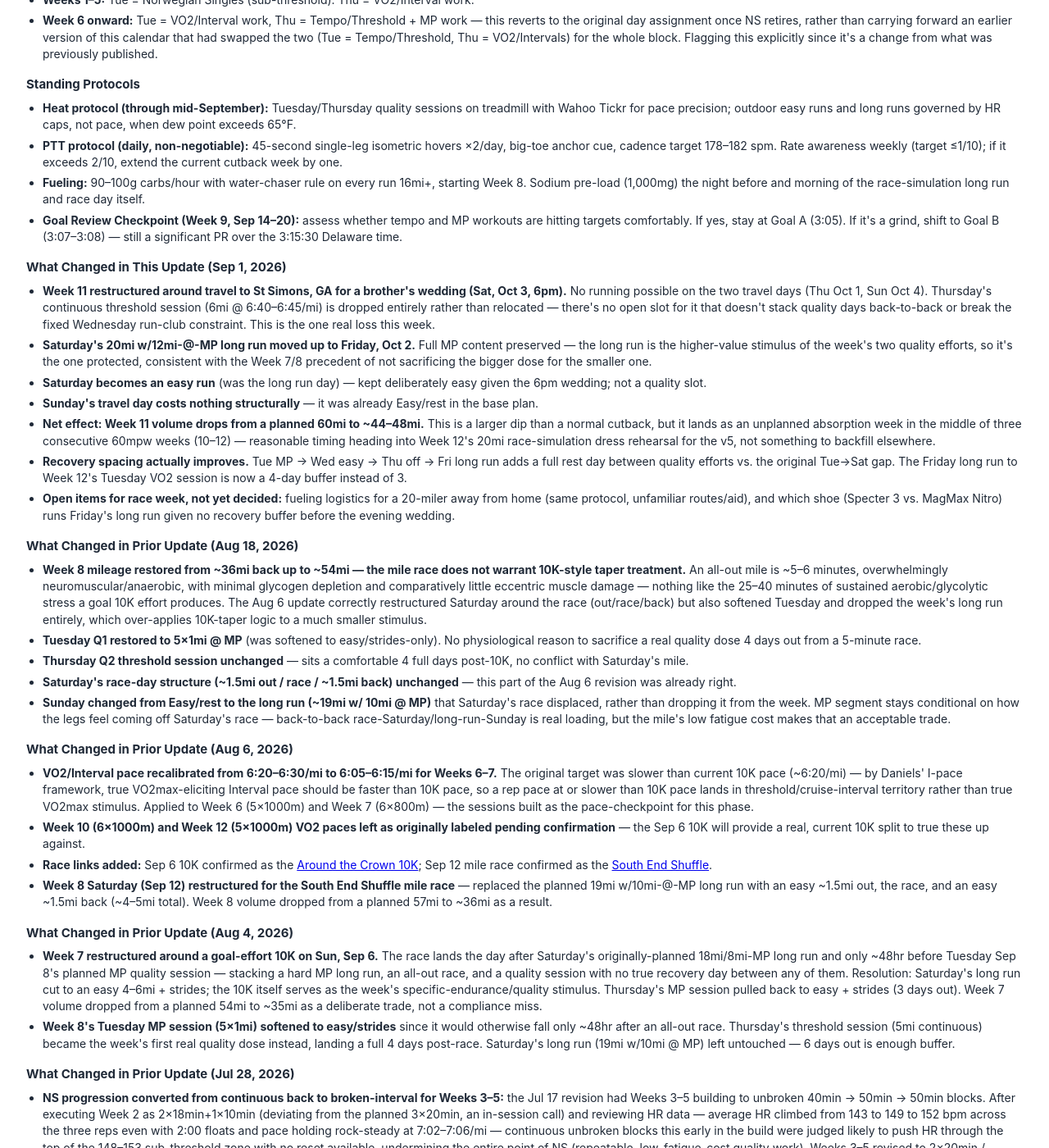
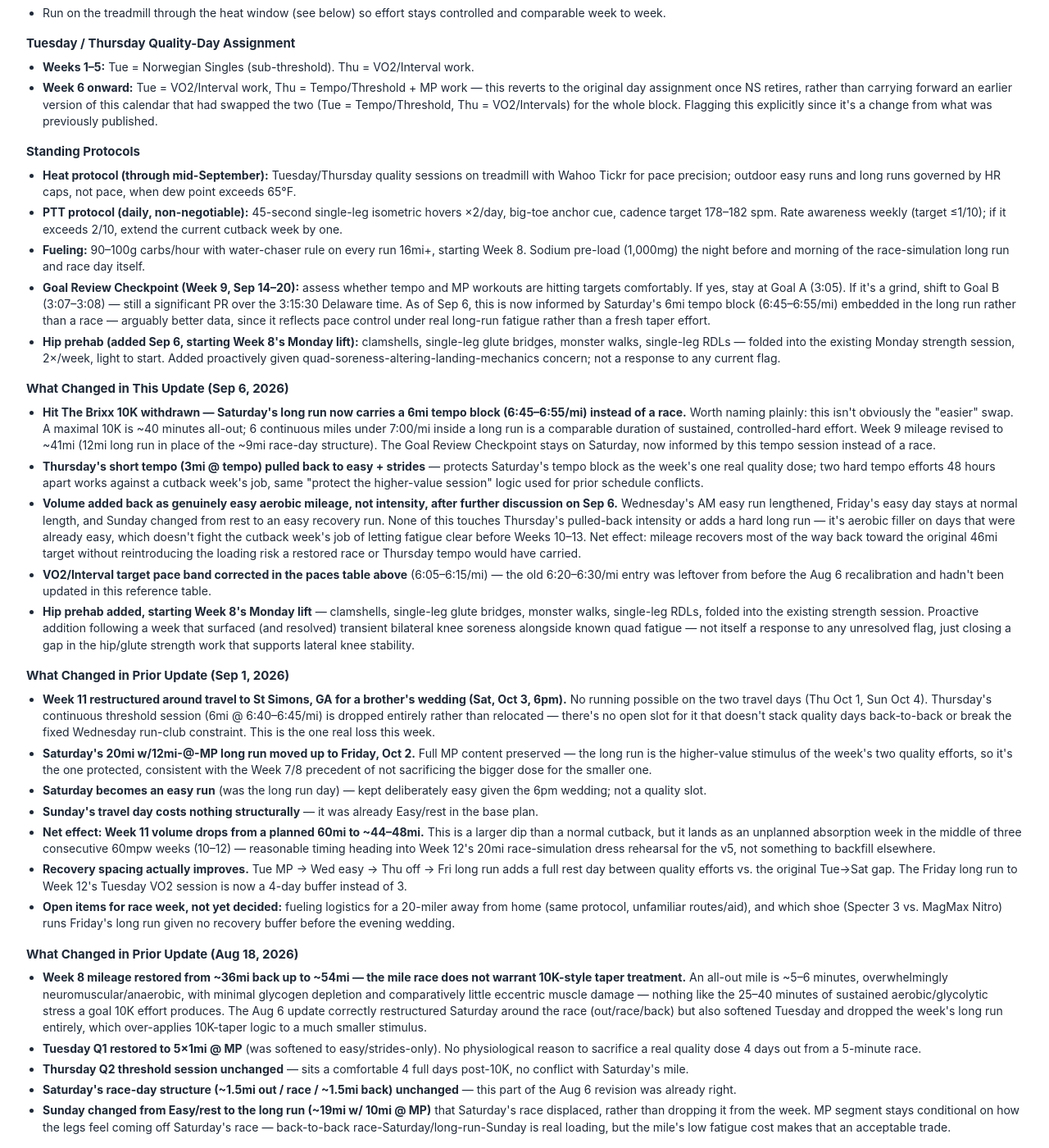
Before and after one commit to dnorton/dnorton, a Jekyll site: the page charlotte-marathon/calendar.html, which Jekyll copies as it is, in a window 1280 px wide and 1400 px high, scrolled down 2377 px. Shown: the whole window at 82% size. Built offline with Jekyll 4.4.1, drawn with Linux system fonts in a browser that asks for light colours; some of the changed text lies outside the part shown.

Commit message:
Update Charlotte Marathon calendar for week 9 tempo swap
Withdraws Hit The Brixx 10K; week 9's Saturday long run now carries a
6mi tempo block (6:45-6:55/mi) instead of a race. Thursday's short
tempo is pulled back to easy to protect that as the week's one hard
dose, and easy-day volume is added back on Wed/Fri/Sun. Also corrects
a stale VO2/Interval pace entry in the reference table and adds hip
prehab work to the Monday strength session.

Co-Authored-By: Claude Sonnet 5 <noreply@anthropic.com>
Claude-Session: https://claude.ai/code/session_0172EdrxhAsmintkiV55cink

```diff
--- a/charlotte-marathon/calendar.html
+++ b/charlotte-marathon/calendar.html
@@ -244,7 +244,7 @@
 <body>
 
 <h1>Charlotte Marathon 2026 — Training Calendar</h1>
-<p class="subtitle">Novant Health Charlotte Marathon · Saturday, November 14, 2026 · 17-week block from a July 20 start (post-vacation) · Updated Sep 1, 2026</p>
+<p class="subtitle">Novant Health Charlotte Marathon · Saturday, November 14, 2026 · 17-week block from a July 20 start (post-vacation) · Updated Sep 6, 2026</p>
 
 <div class="summary-cards">
   <div class="card"><div class="label">Race Day</div><div class="value">Nov 14, 2026</div></div>
@@ -375,14 +375,14 @@
 </tr>
 
 <tr class="cutback">
-  <td class="wk">9</td><td class="dates">Sep 14–20</td><td class="phase">Cutback 2</td><td class="mileage">46</td>
+  <td class="wk">9</td><td class="dates">Sep 14–20</td><td class="phase">Cutback 2</td><td class="mileage">~41<span class="revised-flag">revised</span></td>
   <td>Strength (no run)</td>
   <td>Easy + strides</td>
-  <td>AM Easy + PM Run Club</td>
-  <td>Tempo (short): 3mi @ tempo</td>
-  <td>Easy recovery</td>
-  <td>14mi easy<br><span class="goal-flag">GOAL REVIEW CHECKPOINT</span></td>
-  <td>Easy / rest</td>
+  <td>AM Easy (extended) + PM Run Club<span class="was-note">AM easy lengthened — aerobic volume added back without touching intensity</span></td>
+  <td>Easy + strides<span class="was-note">was Tempo (short): 3mi @ tempo — pulled back to protect Saturday's tempo long run as the week's one hard dose</span></td>
+  <td>Easy recovery, normal length</td>
+  <td>12mi: 3mi easy + <span class="mp-tag">TEMPO</span> 6mi @ 6:45–6:55/mi + 3mi easy<span class="was-note">was Hit The Brixx 10K (withdrawn) — replaced with a tempo block embedded in the long run instead of racing</span><br><span class="goal-flag">GOAL REVIEW CHECKPOINT</span></td>
+  <td>Easy recovery run</td>
 </tr>
 
 <tr class="specific">
@@ -485,7 +485,7 @@
     <div><span class="k">Marathon Pace (Goal A):</span> 7:00/mi</div>
     <div><span class="k">Marathon Pace (Goal B):</span> 7:03/mi</div>
     <div><span class="k">Tempo:</span> 6:40–6:45/mi</div>
-    <div><span class="k">Intervals / VO2:</span> 6:20–6:30/mi</div>
+    <div><span class="k">Intervals / VO2:</span> 6:05–6:15/mi</div>
     <div><span class="k">Norwegian Singles (sub-threshold):</span> 7:05–7:15/mi, HR 148–153</div>
     <div><span class="k">Threshold (Z4):</span> 158–165 bpm, capped</div>
   </div>
@@ -510,10 +510,20 @@
     <li><b>Heat protocol (through mid-September):</b> Tuesday/Thursday quality sessions on treadmill with Wahoo Tickr for pace precision; outdoor easy runs and long runs governed by HR caps, not pace, when dew point exceeds 65°F.</li>
     <li><b>PTT protocol (daily, non-negotiable):</b> 45-second single-leg isometric hovers ×2/day, big-toe anchor cue, cadence target 178–182 spm. Rate awareness weekly (target ≤1/10); if it exceeds 2/10, extend the current cutback week by one.</li>
     <li><b>Fueling:</b> 90–100g carbs/hour with water-chaser rule on every run 16mi+, starting Week 8. Sodium pre-load (1,000mg) the night before and morning of the race-simulation long run and race day itself.</li>
-    <li><b>Goal Review Checkpoint (Week 9, Sep 14–20):</b> assess whether tempo and MP workouts are hitting targets comfortably. If yes, stay at Goal A (3:05). If it's a grind, shift to Goal B (3:07–3:08) — still a significant PR over the 3:15:30 Delaware time.</li>
+    <li><b>Goal Review Checkpoint (Week 9, Sep 14–20):</b> assess whether tempo and MP workouts are hitting targets comfortably. If yes, stay at Goal A (3:05). If it's a grind, shift to Goal B (3:07–3:08) — still a significant PR over the 3:15:30 Delaware time. As of Sep 6, this is now informed by Saturday's 6mi tempo block (6:45–6:55/mi) embedded in the long run rather than a race — arguably better data, since it reflects pace control under real long-run fatigue rather than a fresh taper effort.</li>
+    <li><b>Hip prehab (added Sep 6, starting Week 8's Monday lift):</b> clamshells, single-leg glute bridges, monster walks, single-leg RDLs — folded into the existing Monday strength session, 2×/week, light to start. Added proactively given quad-soreness-altering-landing-mechanics concern; not a response to any current flag.</li>
   </ul>
 
-  <h2>What Changed in This Update (Sep 1, 2026)</h2>
+  <h2>What Changed in This Update (Sep 6, 2026)</h2>
+  <ul>
+    <li><b>Hit The Brixx 10K withdrawn — Saturday's long run now carries a 6mi tempo block (6:45–6:55/mi) instead of a race.</b> Worth naming plainly: this isn't obviously the "easier" swap. A maximal 10K is ~40 minutes all-out; 6 continuous miles under 7:00/mi inside a long run is a comparable duration of sustained, controlled-hard effort. Week 9 mileage revised to ~41mi (12mi long run in place of the ~9mi race-day structure). The Goal Review Checkpoint stays on Saturday, now informed by this tempo session instead of a race.</li>
+    <li><b>Thursday's short tempo (3mi @ tempo) pulled back to easy + strides</b> — protects Saturday's tempo block as the week's one real quality dose; two hard tempo efforts 48 hours apart works against a cutback week's job, same "protect the higher-value session" logic used for prior schedule conflicts.</li>
+    <li><b>Volume added back as genuinely easy aerobic mileage, not intensity, after further discussion on Sep 6.</b> Wednesday's AM easy run lengthened, Friday's easy day stays at normal length, and Sunday changed from rest to an easy recovery run. None of this touches Thursday's pulled-back intensity or adds a hard long run — it's aerobic filler on days that were already easy, which doesn't fight the cutback week's job of letting fatigue clear before Weeks 10–13. Net effect: mileage recovers most of the way back toward the original 46mi target without reintroducing the loading risk a restored race or Thursday tempo would have carried.</li>
+    <li><b>VO2/Interval target pace band corrected in the paces table above</b> (6:05–6:15/mi) — the old 6:20–6:30/mi entry was leftover from before the Aug 6 recalibration and hadn't been updated in this reference table.</li>
+    <li><b>Hip prehab added, starting Week 8's Monday lift</b> — clamshells, single-leg glute bridges, monster walks, single-leg RDLs, folded into the existing strength session. Proactive addition following a week that surfaced (and resolved) transient bilateral knee soreness alongside known quad fatigue — not itself a response to any unresolved flag, just closing a gap in the hip/glute strength work that supports lateral knee stability.</li>
+  </ul>
+
+  <h2>What Changed in Prior Update (Sep 1, 2026)</h2>
   <ul>
     <li><b>Week 11 restructured around travel to St Simons, GA for a brother's wedding (Sat, Oct 3, 6pm).</b> No running possible on the two travel days (Thu Oct 1, Sun Oct 4). Thursday's continuous threshold session (6mi @ 6:40–6:45/mi) is dropped entirely rather than relocated — there's no open slot for it that doesn't stack quality days back-to-back or break the fixed Wednesday run-club constraint. This is the one real loss this week.</li>
     <li><b>Saturday's 20mi w/12mi-@-MP long run moved up to Friday, Oct 2.</b> Full MP content preserved — the long run is the higher-value stimulus of the week's two quality efforts, so it's the one protected, consistent with the Week 7/8 precedent of not sacrificing the bigger dose for the smaller one.</li>
```
